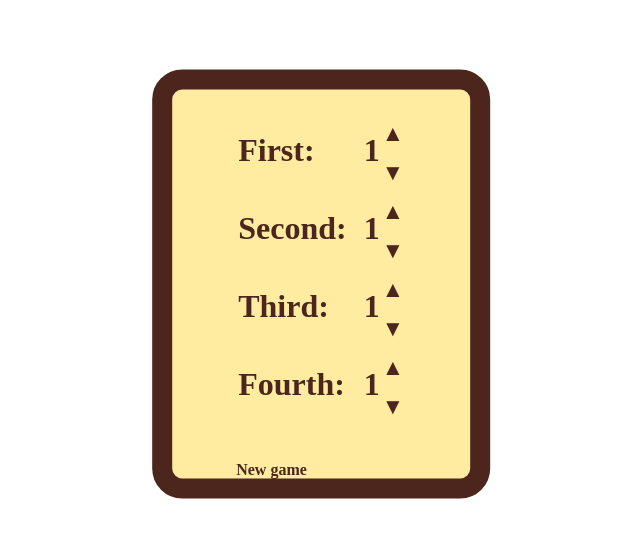
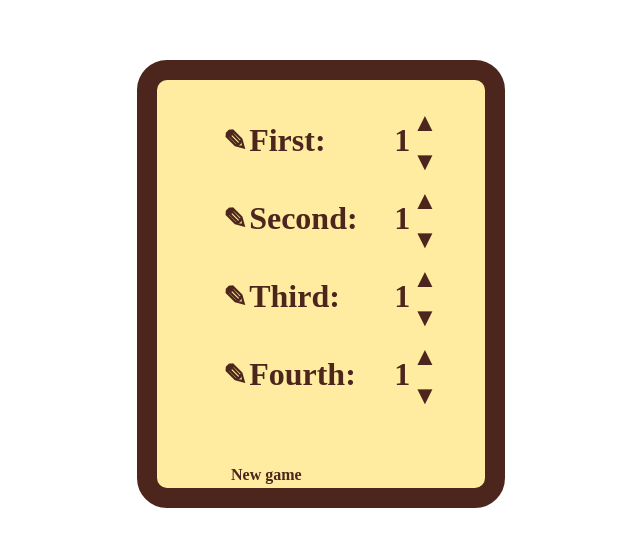
Before and after one commit to Goodsprings/munchkin, a React (Create React App) app: page / in a window 1280 px wide. Shown: the part 116-662 px from the top of the page, without its empty margins (319-959 px from the left). Built offline with nearby package versions, Linux system fonts and the light colour scheme; a web font is replaced by a local one.

Commit message:
added ability to change players' names

```diff
--- a/src/App.css
+++ b/src/App.css
@@ -9,7 +9,6 @@ body {
 
 .App {
   max-width: 200px;
-  text-align: center;
   border: 20px solid #4c251d;
   border-radius: 30px;
   background-color: #FFECA1;
@@ -28,7 +27,7 @@ a {
 }
 
 a:last-child {
-  font-size: .7em;
+  font-size: .8em;
 }
 
 td {
@@ -36,16 +35,18 @@ td {
   text-align: center;
 }
 
-td:first-child {
+td:nth-child(2) {
   text-align: left;
-}
-
-td:nth-child(2) {
+  min-width: 128px;
 }
 
 #new {
   font-size: .5em;
-  float: left;
+  margin-left: 10px;
+}
+
+.pencil {
+  font-size: .9em !important;
 }
 
 @media screen and (orientation: portrait) {
--- a/src/App.js
+++ b/src/App.js
@@ -31,7 +31,7 @@ class App extends Component {
           this.setState({ fourth: ++this.state.fourth});
         break;
       default:
-        console.log("default");
+        console.log("upLvl: default");
     }
   }
 
@@ -54,7 +54,27 @@ class App extends Component {
           this.setState({ fourth: --this.state.fourth});
         break;
       default:
-        console.log("default");
+        console.log("downLvl: default");
+    }
+  }
+
+  rename = (player) => {
+    var name = prompt("New name", "Name");
+    switch(player) {
+      case 1:
+        document.getElementById("first-name").innerHTML = name + ':';
+        break;
+      case 2:
+        document.getElementById("second-name").innerHTML = name + ':';
+        break;
+      case 3:
+        document.getElementById("third-name").innerHTML = name + ':';
+        break;
+      case 4:
+        document.getElementById("fourth-name").innerHTML = name + ':';
+        break;
+      default:
+        console.log("rename: default");
     }
   }
 
@@ -64,7 +84,12 @@ class App extends Component {
         <table>
           <tbody>
             <tr>
-              <td rowSpan="2">First:</td>
+              <td rowSpan="2">
+                <a href="#" onClick={ () => { this.rename(1) } } className="pencil">&#x270E;</a>
+              </td>
+              <td rowSpan="2" id="first-name">
+                First:
+              </td>
               <td rowSpan="2">{ this.state.first }</td>
               <td><a href="#" onClick={ () => { this.upLvl(1) } }>▲</a></td>
             </tr>
@@ -72,7 +97,10 @@ class App extends Component {
               <td><a href="#" onClick={ () => { this.downLvl(1) } }>▼</a></td>
             </tr>
             <tr>
-              <td rowSpan="2" style={{paddingRight:15}}>Second:</td>
+              <td rowSpan="2">
+                <a href="#" onClick={ () => { this.rename(2) } } className="pencil">&#x270E;</a>
+              </td>
+              <td rowSpan="2" id="second-name" style={{paddingRight:15}}>Second:</td>
               <td rowSpan="2">{ this.state.second }</td>
               <td><a href="#" onClick={ () => { this.upLvl(2) } }>▲</a></td>
             </tr>
@@ -80,7 +108,10 @@ class App extends Component {
               <td><a href="#" onClick={ () => { this.downLvl(2) } }>▼</a></td>
             </tr>
             <tr>
-              <td rowSpan="2">Third:</td>
+              <td rowSpan="2">
+                <a href="#" onClick={ () => { this.rename(3) } } className="pencil">&#x270E;</a>
+              </td>
+              <td rowSpan="2" id="third-name">Third:</td>
               <td rowSpan="2">{ this.state.third }</td>
               <td><a href="#" onClick={ () => { this.upLvl(3) } }>▲</a></td>
             </tr>
@@ -88,7 +119,10 @@ class App extends Component {
               <td><a href="#" onClick={ () => { this.downLvl(3) } }>▼</a></td>
             </tr>
             <tr>
-              <td rowSpan="2">Fourth:</td>
+              <td rowSpan="2">
+                <a href="#" onClick={ () => { this.rename(4) } } className="pencil">&#x270E;</a>
+              </td>
+              <td rowSpan="2" id="fourth-name">Fourth:</td>
               <td rowSpan="2">{ this.state.fourth }</td>
               <td><a href="#" onClick={ () => { this.upLvl(4) } }>▲</a></td>
             </tr>
```
